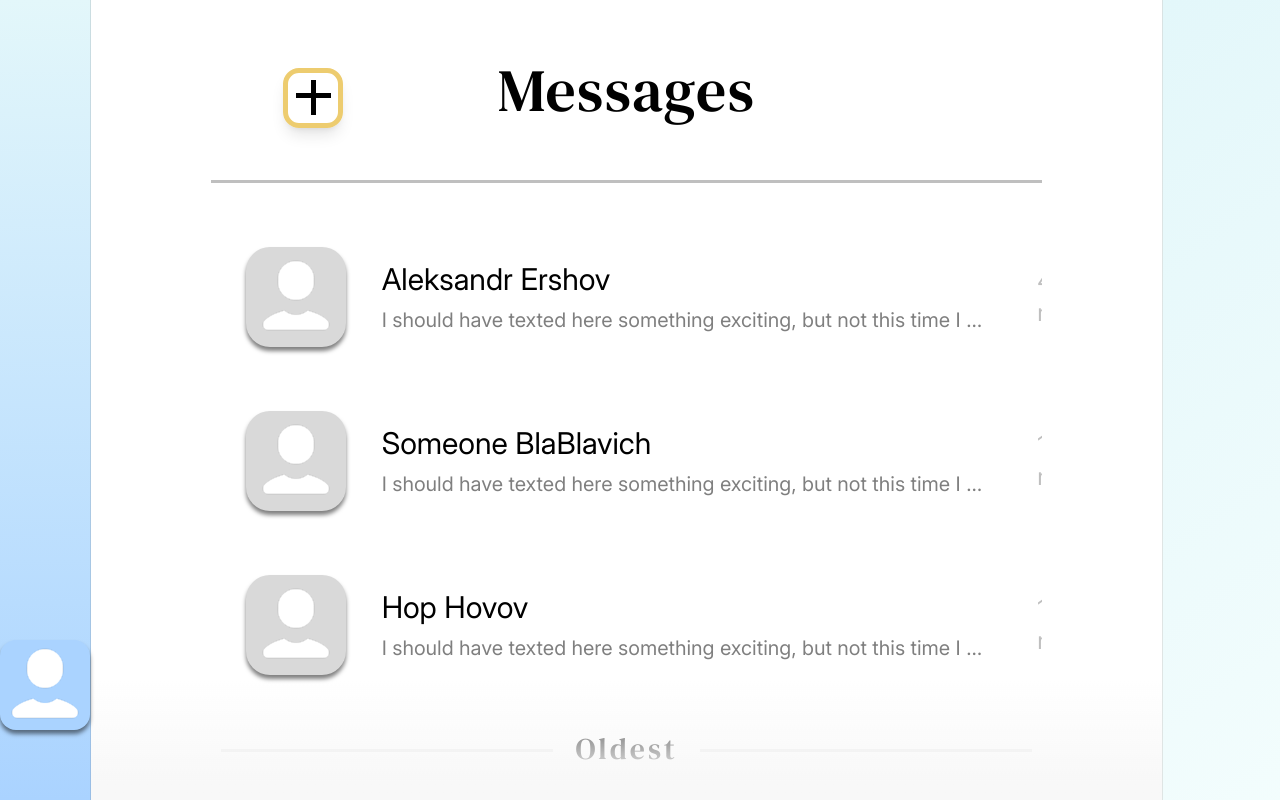
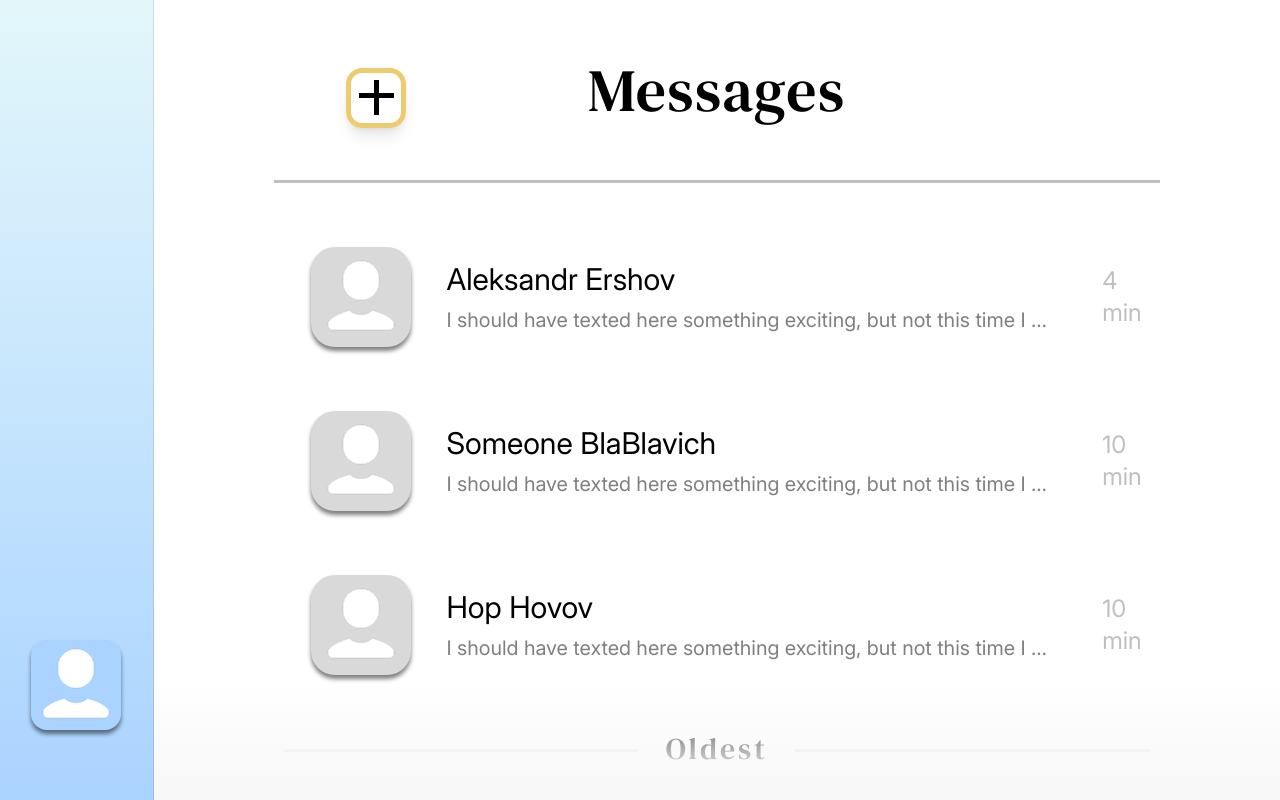
Before and after one commit to AleksandrRise/SkyChat, a React (Vite) app in the folder SkyChat/: page / in a window 1280 px wide. Built offline with nearby package versions, Linux system fonts and the light colour scheme.

Commit message:
Reorganized Chats component stored classes into variables, deleted 'id' for users.ts since I have index provided instead, replaced interface with type, changed functions for components and added props in there

```diff
--- a/SkyChat/src/components/Chats.tsx
+++ b/SkyChat/src/components/Chats.tsx
@@ -1,37 +1,47 @@
 import { useState } from "react"
 import defaultPhoto from "../assets/images/Person.png"
 
-interface User {
-    name: string,
-    message: string,
-    avatarUrl?: string,
-    whenTexted: number,
-    id: number
+type User = {
+    name: string;
+    message: string;
+    avatarUrl?: string;
+    whenTexted: number;
+    id: number;
 }
 
-interface ChatsProps {
-    users: Array<User>
+type ChatsProps = {
+    users: Array<User>;
 }
 
 // Returns one chat with a certain user
-function chatElement(chat: User) {
+function ChatElement({ name, message, avatarUrl = "", whenTexted, id }: User) {
     // Chooses either a default or custom profile photo
-    const imgUrl: string = chat.avatarUrl
-    ? chat.avatarUrl
+    const imgUrl: string = avatarUrl
+    ? avatarUrl
     : defaultPhoto
 
+    const liClasses = `w-11/12 mx-auto mt-16 flex cursor-pointer last:mb-80
+        hover:border-l-2 hover:border-black/25 hover:pl-10 transition-[padding]`;
+
+    const figClasses = `w-25 h-25 bg-gray rounded-3xl flex justify-center
+        items-center shrink-0 shadow-icons`;
+
+    const imgClasses = `w-fit h-fit`;
+    const divClasses = `ml-9 pr-auto flex flex-col justify-center`;
+    const spanClasses = `text-3xl font-regular`;
+    const pClasses = `text-xl opacity-50 mt-2.25 truncate max-w-11/12`;
+    const timeClasses = `ml-auto text-2xl opacity-25 my-auto`;
+
     return (
-        <li key={chat.id} className="w-11/12 mx-auto mt-16 flex cursor-pointer last:mb-80
-        hover:border-l-2 hover:border-black/25 hover:pl-10 transition-[padding]">
-            <figure className="w-25 h-25 bg-gray rounded-3xl flex justify-center
-            items-center shrink-0 shadow-icons">
-                <img className="w-fit h-fit" src={imgUrl} alt="Profile Photo" />
+        <li key={id} className={liClasses}>
+            <figure className={figClasses}>
+                <img className={imgClasses} src={imgUrl} alt="Profile Photo" />
             </figure>
-            <div className="ml-9 pr-auto flex flex-col justify-center">
-                <span className="text-3xl font-regular">{chat.name}</span>
-                <p className="text-xl opacity-50 mt-2.25 truncate max-w-11/12">{chat.message}</p>
+            <div className={divClasses}>
+                <span className={spanClasses}>{name}</span>
+                <p className={pClasses}>{message}</p>
             </div>
-            <time className="ml-auto text-2xl opacity-25 my-auto">{chat.whenTexted} min</time>
+            <time className={timeClasses}>{whenTexted} min</time>
         </li>
     )
 }
@@ -40,27 +50,43 @@ function chatElement(chat: User) {
 export default function chats({ users }: ChatsProps) {
     const [chats, setChats] =  useState<Array<User>>(users);
 
+    const hClasses = `text-center`;
+
+    const ulClasses = `overflow-y-auto no-scrollbar h-full
+        max-w-375 block [&>*:nth-child(5)]:mt-0`;
+
+    const chatsDivClasses = `font-primary text-3xl tracking-widest
+        my-14 relative oldestDivider text-center opacity-90`;
+
+    const blendClasses = `absolute bottom-0 left-0 bg-gradient-to-t
+        from-15% from-white to-transparent h-30 w-full`;
+
     if (chats.length <= 0) {
-        return <h2 className="text-center">You have no chats! Consider adding someone ;)</h2>
+        return <h2 className={hClasses}>You have no chats! Consider adding someone ;)</h2>
     } else {
         return (
         <>
-            <ul className="overflow-y-auto no-scrollbar h-full max-w-375 block [&>*:nth-child(5)]:mt-0">{
+            <ul className={ulClasses}>{
 
                 // Taking out each chat and storing it inside a list
                 chats.map((chat, index) => {
                     // If there are more than 3 chats, we add a division
                     return (
                         <>
-                        {index === 3 && <div className="font-primary text-3xl tracking-widest
-                        my-14 relative oldestDivider text-center opacity-90">Oldest</div>}
-                        {chatElement(chat)}
+                            {index === 3 && <div className={chatsDivClasses}>Oldest</div>}
+                            <ChatElement
+                                name={chat.name}
+                                message={chat.message}
+                                avatarUrl={chat.avatarUrl}
+                                whenTexted={chat.whenTexted}
+                                id={index}
+                            />
                         </>
                     )
+                }
+            )}</ul>
 
-            })}</ul>
-
-            <div className="absolute bottom-0 left-0 bg-gradient-to-t from-15% from-white to-transparent h-30 w-full" id="chatsBlender"></div>
+            <div className={blendClasses} id="chatsBlender"></div>
         </>
         )
     }
--- a/SkyChat/src/pages/HomeScreen/Chat.tsx
+++ b/SkyChat/src/pages/HomeScreen/Chat.tsx
@@ -2,7 +2,7 @@
 
 export default function Chat() {
     const chatClasses = `bg-gradient-to-tl from-25% from-bg-accent
-        to-secondary pr-260 border-l-1 border-black/10 h-full float-end`;
+        hidden to-secondary pr-260 border-l-1 border-black/10 h-full float-end`;
 
     return (
         <section className={chatClasses}>
--- a/SkyChat/src/utils/users.ts
+++ b/SkyChat/src/utils/users.ts
@@ -3,45 +3,38 @@ export default [
         name: "Aleksandr Ershov",
         message: "I should have texted here something exciting, but not this time I guess...",
         whenTexted: 4,
-        id: 1
     },
 
     {
         name: "Someone BlaBlavich",
         message: "I should have texted here something exciting, but not this time I guess...",
         whenTexted: 10,
-        id: 2
     },
 
     {
         name: "Hop Hovov",
         message: "I should have texted here something exciting, but not this time I guess...",
         whenTexted: 10,
-        id: 3
     },
 
     {
         name: "Skibidi Toilet",
         message: "I should have texted here something exciting, but not this time I guess...",
         whenTexted: 10,
-        id: 4
     },
     {
         name: "Skibidi Toilet 2",
         message: "I should have texted here something exciting, but not this time I guess...",
         whenTexted: 10,
-        id: 5
     },
     {
         name: "Skibidi Toilet 3",
         message: "I should have texted here something exciting, but not this time I guess...",
         whenTexted: 10,
-        id: 6
     },
     {
         name: "Skibidi Toilet 4",
         message: "I should have texted here something exciting, but not this time I guess...",
         whenTexted: 10,
-        id: 7
     }
 ]
```
Lines whose indentation alone changed are shown as unchanged.
